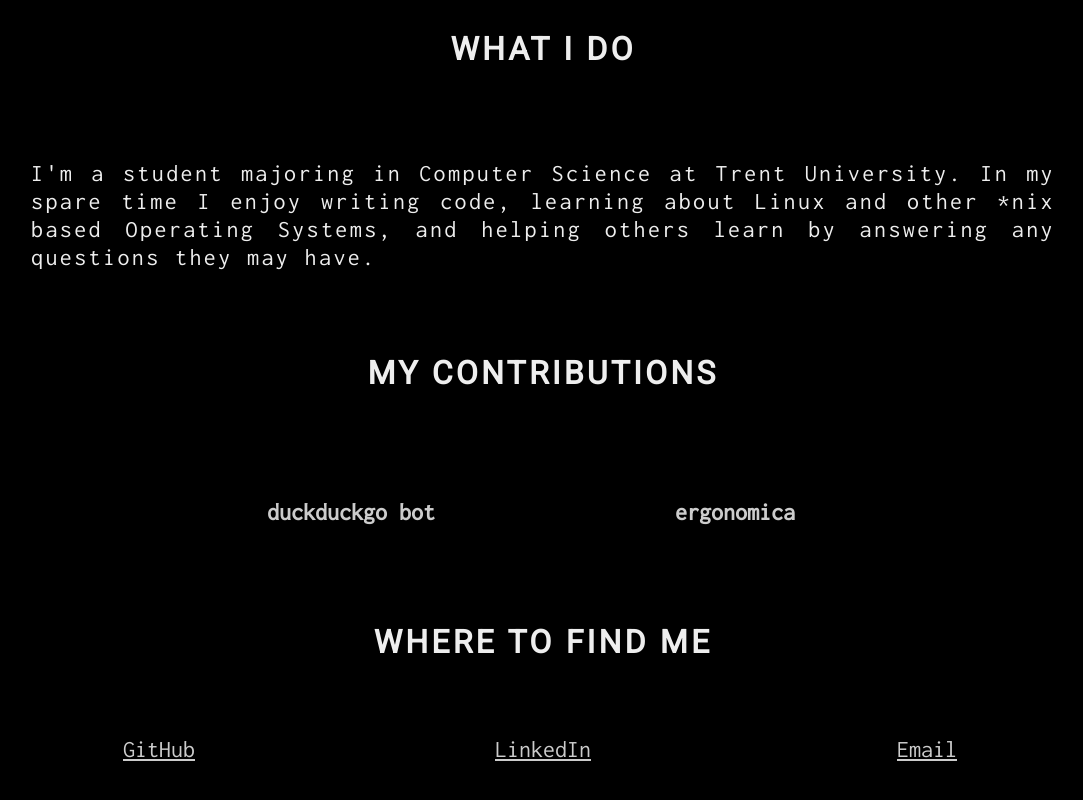
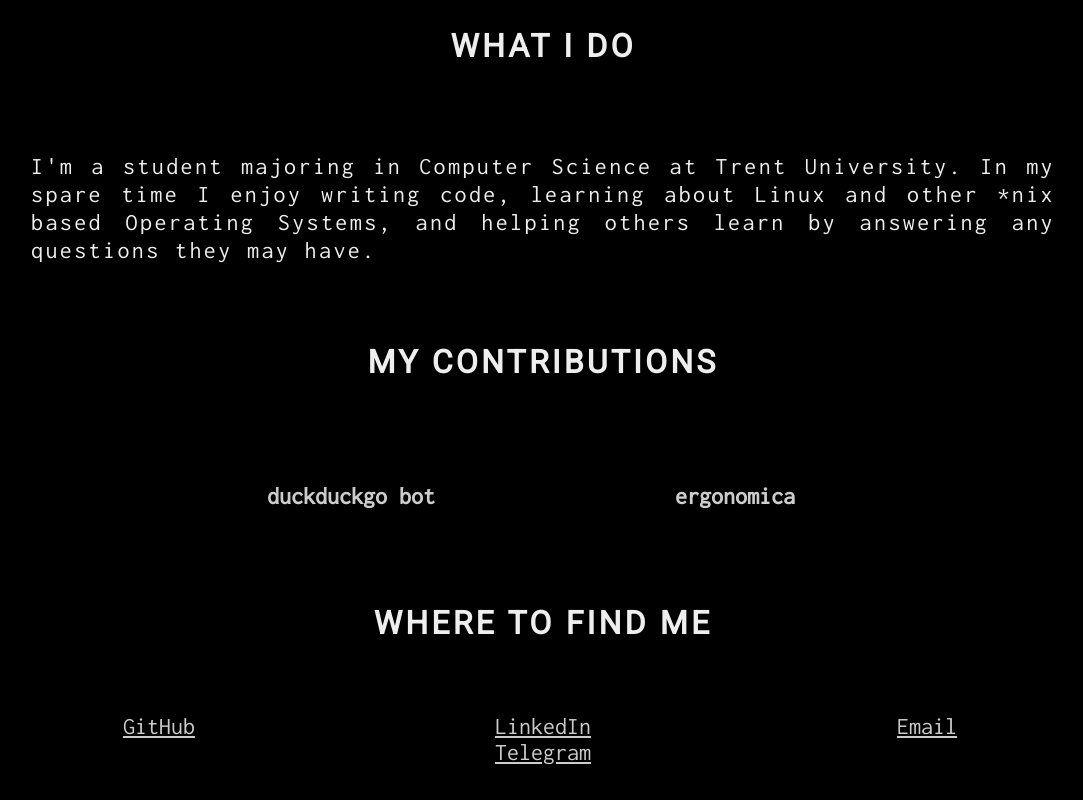
Before and after one commit to codebam/old-codebam.github.io, a plain HTML site: page index.html in a window 1280 px wide. Shown: the part 896-1696 px from the top of the page, without its empty margins (97-1180 px from the left). Drawn offline with Linux system fonts and the light colour scheme.

Commit message:
added telegram to contact section

```diff
--- a/index.html
+++ b/index.html
@@ -90,6 +90,10 @@
                 <div class="box">
                     <a href="mailto:seanwbehan@gmail.com">Email</a>
                 </div>
+
+                <div class="box">
+                    <a href="https://t.me/codebam">Telegram</a>
+                </div>
             </div>
         </div>
         </div>
```
